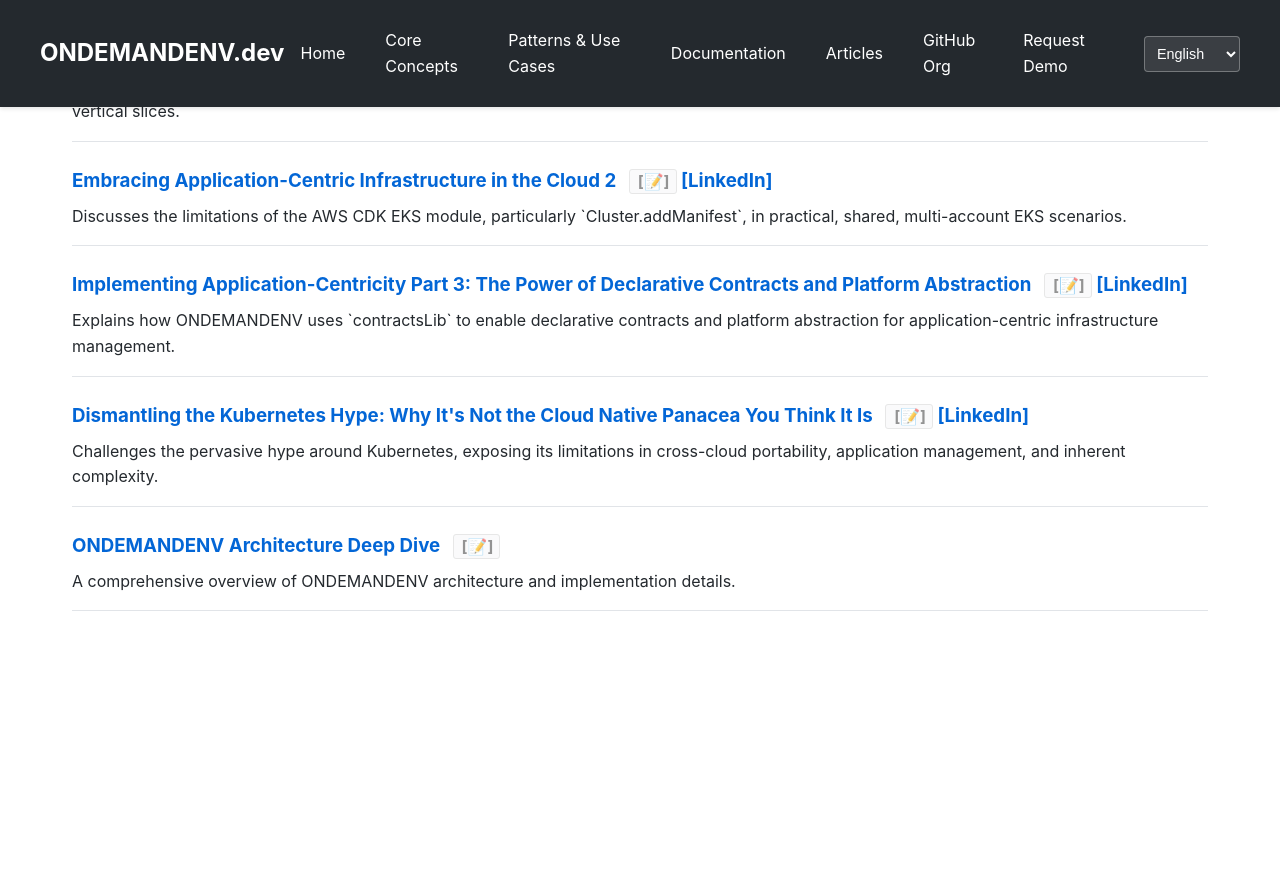
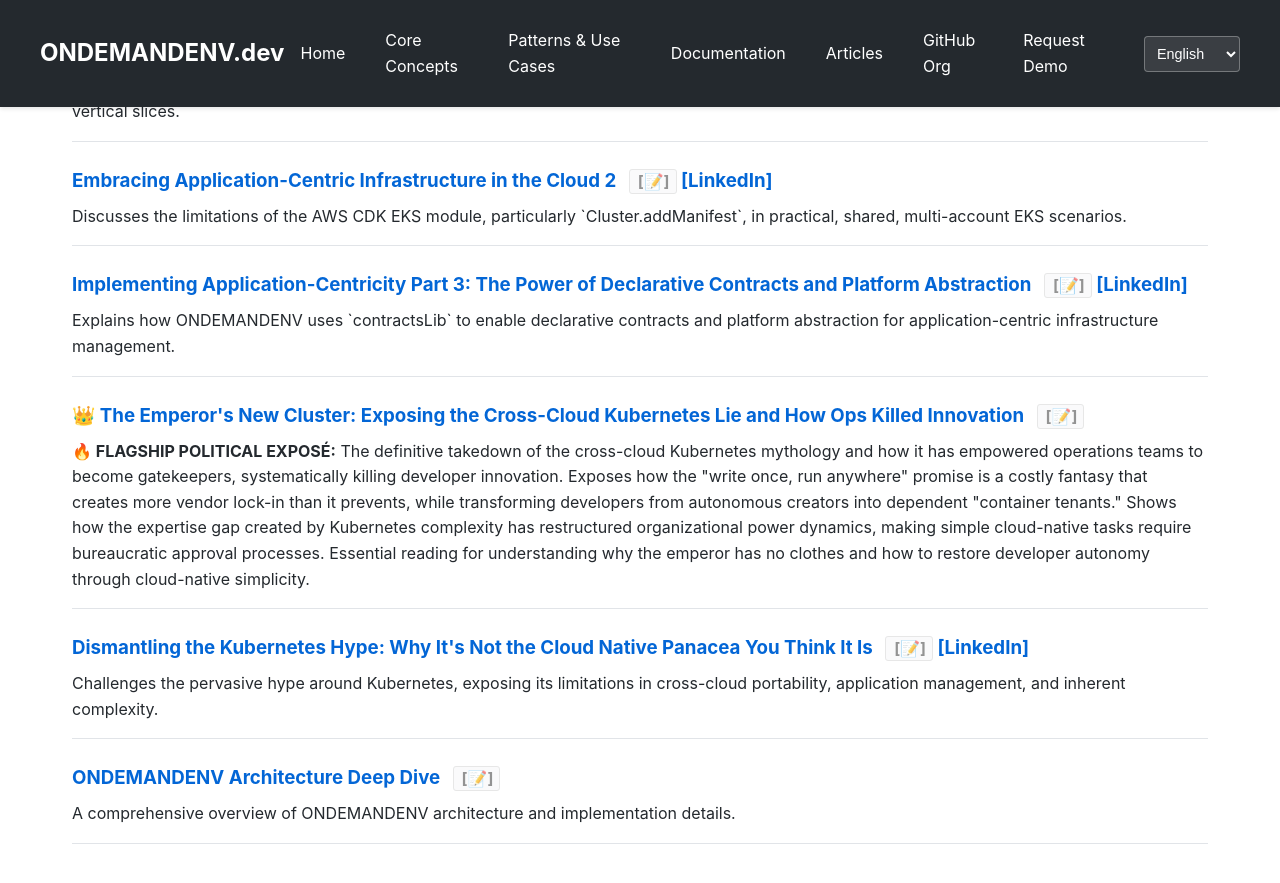
Before and after one commit to ondemandenv/ondemandenv.github.io, a Jekyll site: the page articles.html, which Jekyll copies as it is, in a window 1280 px wide and 900 px high, scrolled down 6606 px. Shown: the top 883 px of the window. Built offline with Jekyll 4.4.1, drawn with Linux system fonts in a browser that asks for light colours; before the commit the page ends 7273 px from its top, so only the background shows below that.

Commit message:
emperor-new-cluster-cross-cloud-kubernetes-lie ++

```diff
--- a/articles.html
+++ b/articles.html
@@ -223,6 +223,10 @@
             <p>Explains how ONDEMANDENV uses `contractsLib` to enable declarative contracts and platform abstraction for application-centric infrastructure management.</p>
         </li>
         <li>
+            <h3><a href="articles/emperor-new-cluster-cross-cloud-kubernetes-lie">👑 The Emperor's New Cluster: Exposing the Cross-Cloud Kubernetes Lie and How Ops Killed Innovation</a> <a href="https://github.com/ondemandenv/ondemandenv.github.io/commits/main/articles/emperor-new-cluster-cross-cloud-kubernetes-lie.md" class="source-history-link" title="View source history">[📝]</a></h3>
+            <p><strong>🔥 FLAGSHIP POLITICAL EXPOSÉ:</strong> The definitive takedown of the cross-cloud Kubernetes mythology and how it has empowered operations teams to become gatekeepers, systematically killing developer innovation. Exposes how the "write once, run anywhere" promise is a costly fantasy that creates more vendor lock-in than it prevents, while transforming developers from autonomous creators into dependent "container tenants." Shows how the expertise gap created by Kubernetes complexity has restructured organizational power dynamics, making simple cloud-native tasks require bureaucratic approval processes. Essential reading for understanding why the emperor has no clothes and how to restore developer autonomy through cloud-native simplicity.</p>
+        </li>
+        <li>
             <h3><a href="articles/dismantling-kubernetes-hype">Dismantling the Kubernetes Hype: Why It's Not the Cloud Native Panacea You Think It Is</a> <a href="https://github.com/ondemandenv/ondemandenv.github.io/commits/main/articles/dismantling-kubernetes-hype.md" class="source-history-link" title="View source history">[📝]</a> <a href="https://www.linkedin.com/pulse/dismantling-kubernetes-hype-why-its-cloud-native-panacea-gary-yang-gftje/">[LinkedIn]</a></h3>
             <p>Challenges the pervasive hype around Kubernetes, exposing its limitations in cross-cloud portability, application management, and inherent complexity.</p>
         </li>
```
